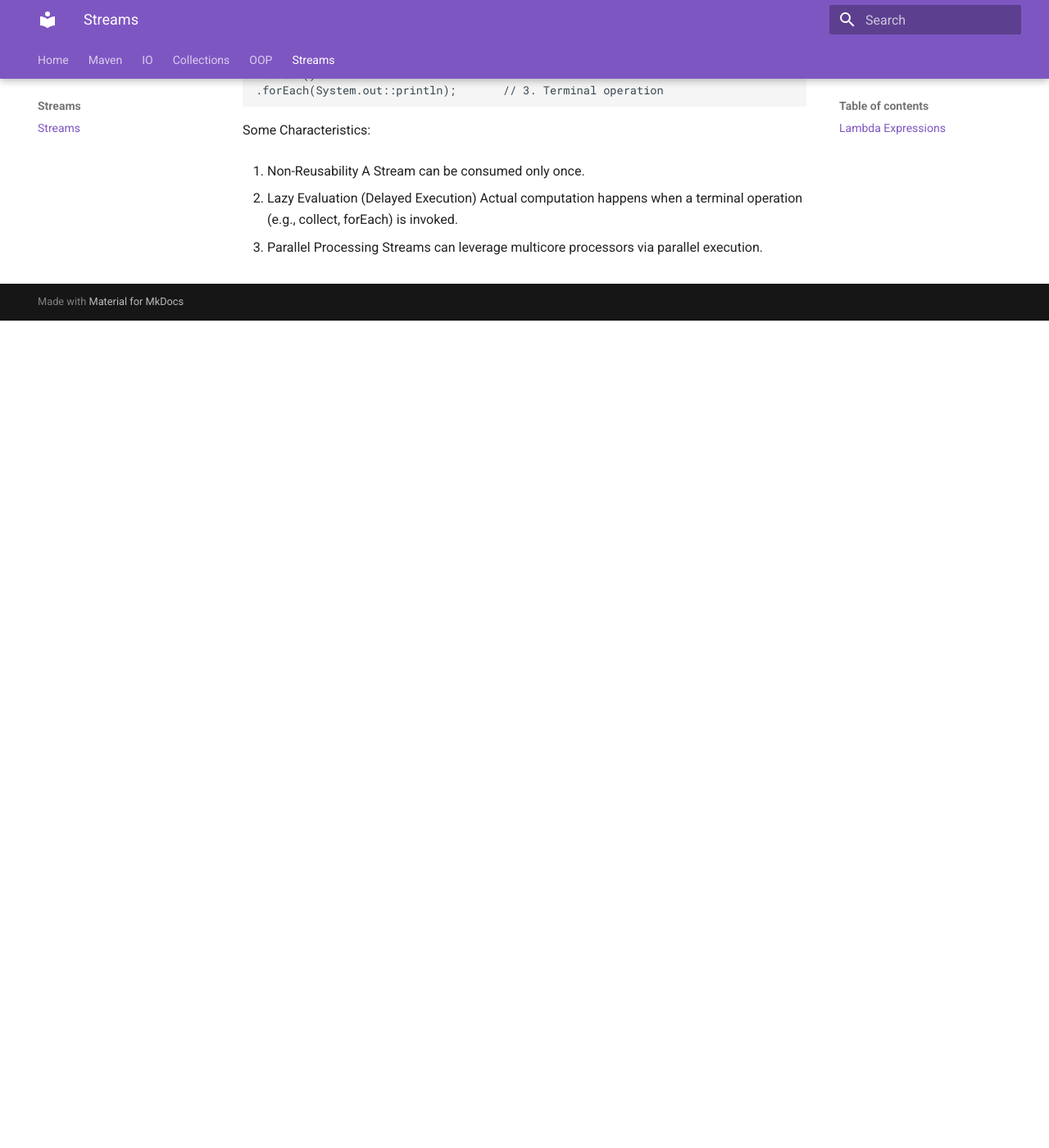
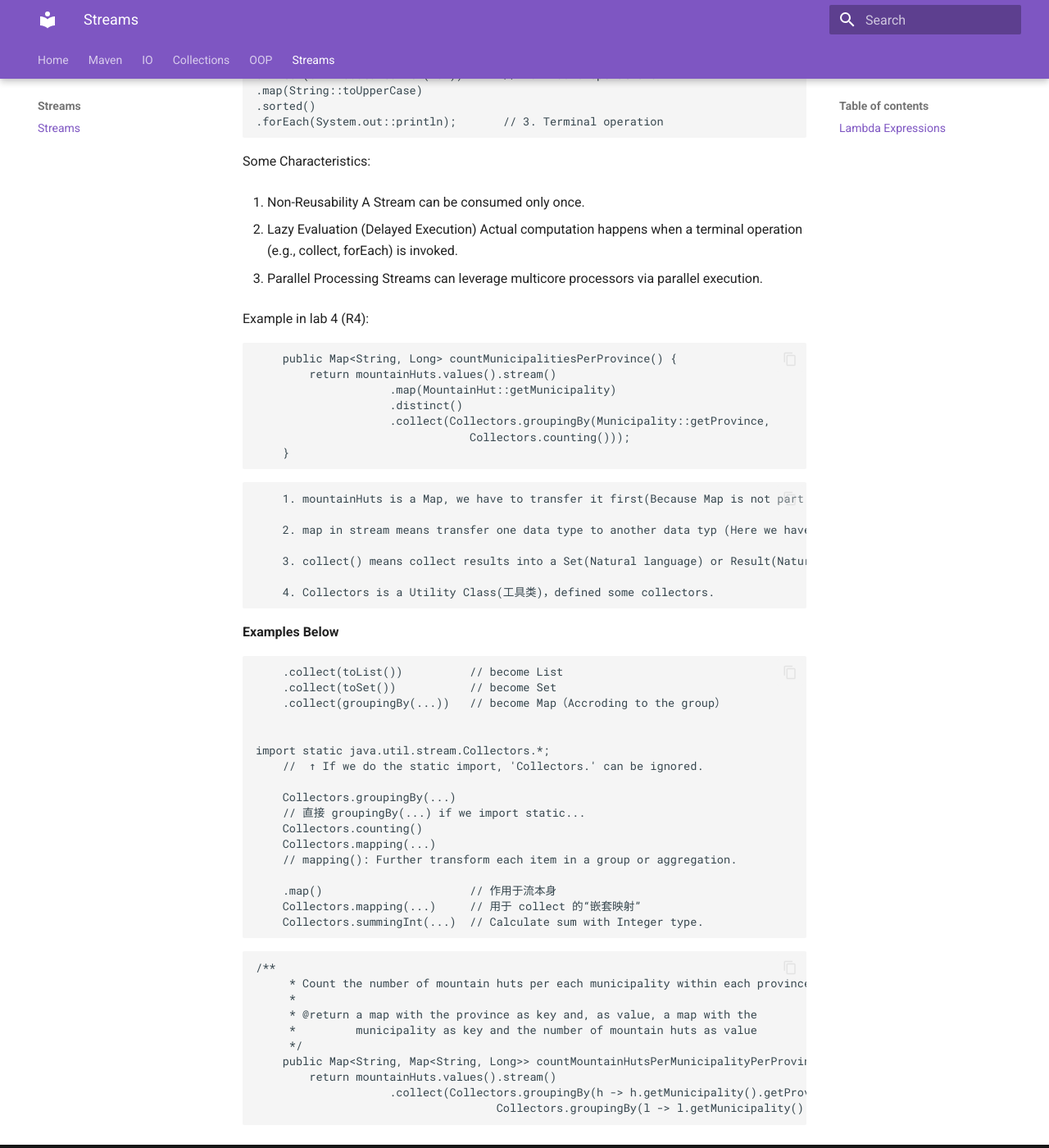
Before and after one commit to angelobattaglia/java_notes, an MkDocs documentation site: the page built from docs/Streams/Streams.md, in a window 1280 px wide and 1400 px high, scrolled down 2273 px. Shown: the whole window at 82% size. Built offline with MkDocs 1.6.1 and Material for MkDocs 9.7.7, drawn with Linux system fonts in a browser that asks for light colours; before the commit the page ends 2664 px from its top, so only the background shows below that; some of the changed text lies outside the part shown.

Commit message:
Add stream examples and Optional.java things

````diff
--- a/docs/Streams/Streams.md
+++ b/docs/Streams/Streams.md
@@ -31,6 +31,8 @@ Create: Generate a stream from a data source (collection, array, etc.).
 Stream<String> stream = list.stream();
 // or
 Stream<String> parallelStream = list.parallelStream();
+
+return mountainHuts.values().stream().
 ```
 
 2. Intermediate Operations:
@@ -122,3 +124,56 @@ A Stream can be consumed only once.
 
 3. Parallel Processing
 Streams can leverage multicore processors via parallel execution.
+
+
+Example in lab 4 (R4):
+```java
+    public Map<String, Long> countMunicipalitiesPerProvince() {
+		return mountainHuts.values().stream()
+					.map(MountainHut::getMunicipality)
+					.distinct()
+					.collect(Collectors.groupingBy(Municipality::getProvince,
+								Collectors.counting()));
+	}
+```
+        1. mountainHuts is a Map, we have to transfer it first(Because Map is not part of Collection! ).
+
+        2. map in stream means transfer one data type to another data typ (Here we have MountainHut，but we need the Municipality they belongs to, so method reference and transfer).
+
+        3. collect() means collect results into a Set(Natural language) or Result(Natural language).
+
+        4. Collectors is a Utility Class(工具类)，defined some collectors.
+
+**Examples Below**
+
+```java
+    .collect(toList())          // become List
+    .collect(toSet())           // become Set
+    .collect(groupingBy(...))   // become Map（Accroding to the group）
+
+
+import static java.util.stream.Collectors.*;
+    //  ↑ If we do the static import, 'Collectors.' can be ignored.
+
+    Collectors.groupingBy(...)
+    // 直接 groupingBy(...) if we import static...
+    Collectors.counting()
+    Collectors.mapping(...)
+    // mapping(): Further transform each item in a group or aggregation.
+
+    .map()                      // 作用于流本身
+    Collectors.mapping(...)     // 用于 collect 的“嵌套映射”
+    Collectors.summingInt(...)  // Calculate sum with Integer type.
+```
+```java
+/**
+	 * Count the number of mountain huts per each municipality within each province.
+	 *
+	 * @return a map with the province as key and, as value, a map with the
+	 *         municipality as key and the number of mountain huts as value
+	 */
+	public Map<String, Map<String, Long>> countMountainHutsPerMunicipalityPerProvince() {
+		return mountainHuts.values().stream()
+					.collect(Collectors.groupingBy(h -> h.getMunicipality().getProvince(),
+									Collectors.groupingBy(l -> l.getMunicipality().getName(),Collectors.counting())));}
+```
````
Also changed, not shown: docs/Collections/Collections.md (+2 -0 lines), docs/OOP/Package-Java.lang-method.md (+15 -0 lines).
